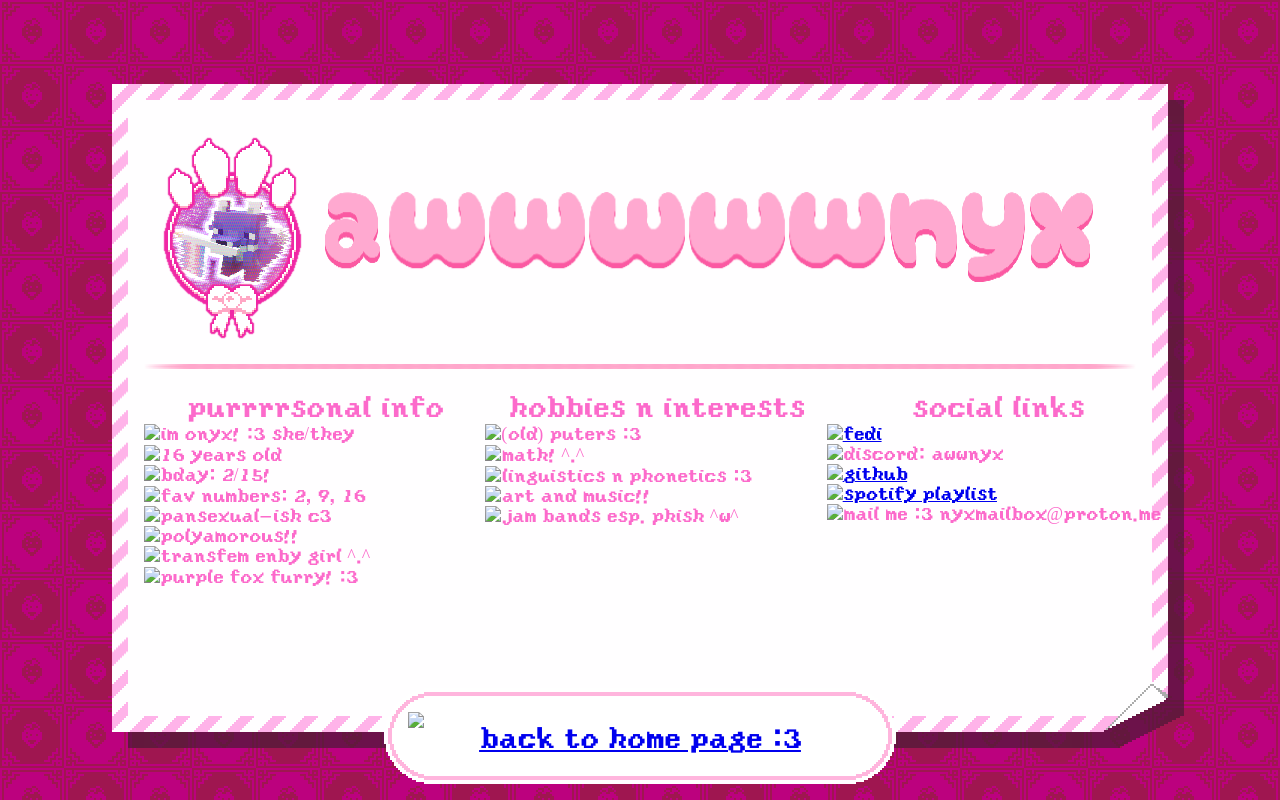
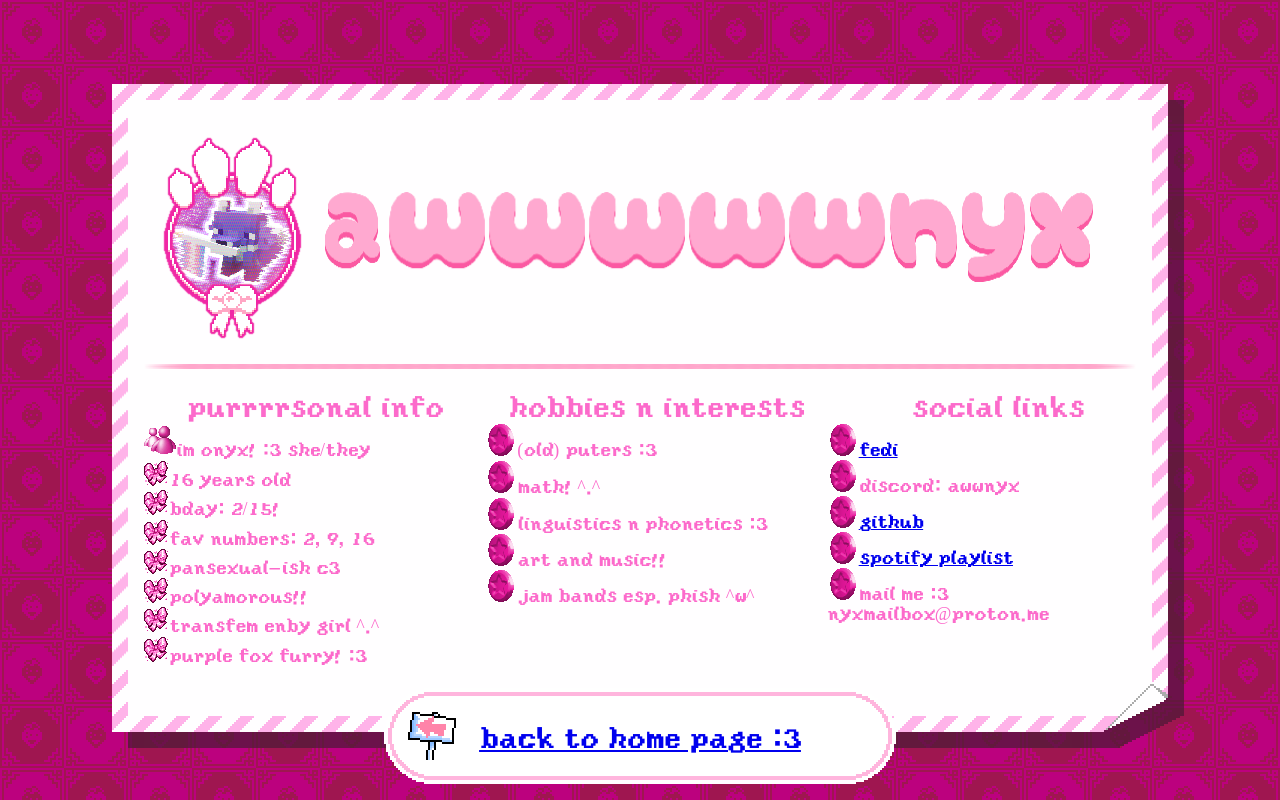
Before and after one commit to 0x0nyx98/nyxnet, a plain HTML site: page home/bio.html in a window 1280 px wide. Shown: the top 800 px of the page. Drawn offline with Linux system fonts and the light colour scheme; files whose address does not match are found by name.

Commit message:
small home page update / fix

```diff
--- a/home/bio.html
+++ b/home/bio.html
@@ -4,17 +4,14 @@
     <meta charset="UTF-8">
     <meta name="viewport" content="width=device-width, initial-scale=1.0">
     <title>about:nyx :3</title>
-    <!-- The style.css file allows you to change the look of your web pages.
-         If you include the next line in all your web pages, they will all share the same look.
-         This makes it easier to make new pages for your site. -->
-    <link href="/letter.css" rel="stylesheet" type="text/css" media="all">
+    <link href="letter.css" rel="stylesheet" type="text/css" media="all">
   </head>
   <body class="bg">
 
     <div id="flex-container">
       <div class="letter">
         <span style="display: inline-block; width: 100%;">
-          <img class="letter-charm" src='/home/asset/pfp-charm.png'>
+          <img class="letter-charm" src='/asset/pfp-charm.png'>
           <span class="letter-signature">
           </span>
         </span>
@@ -24,42 +21,42 @@
           <span class="letter-list-box">
             <div class="letter-list-title">purrrrsonal info</div>
             <div class="letter-list">
-              <img src='home/asset/icon/messenger-pink.png'>im onyx! :3 she/they<br>
-              <img src='home/asset/icon/ribbon-pink.png'>16 years old<br>
-              <img src='home/asset/icon/ribbon-pink.png'>bday: 2/15!<br>
-              <img src='home/asset/icon/ribbon-pink.png'>fav numbers: 2, 9, 16<br>
-              <img src='home/asset/icon/ribbon-pink.png'>pansexual-ish c3<br>
-              <img src='home/asset/icon/ribbon-pink.png'>polyamorous!!<br>
-              <img src='home/asset/icon/ribbon-pink.png'>transfem enby girl ^.^<br>
-              <img src='home/asset/icon/ribbon-pink.png'>purple fox furry! :3<br>
+              <img src='asset/icon/messenger-pink.png'>im onyx! :3 she/they<br>
+              <img src='asset/icon/ribbon-pink.png'>16 years old<br>
+              <img src='asset/icon/ribbon-pink.png'>bday: 2/15!<br>
+              <img src='asset/icon/ribbon-pink.png'>fav numbers: 2, 9, 16<br>
+              <img src='asset/icon/ribbon-pink.png'>pansexual-ish c3<br>
+              <img src='asset/icon/ribbon-pink.png'>polyamorous!!<br>
+              <img src='asset/icon/ribbon-pink.png'>transfem enby girl ^.^<br>
+              <img src='asset/icon/ribbon-pink.png'>purple fox furry! :3<br>
             </div>
           </span>
 
           <span class="letter-list-box">
             <div class="letter-list-title">hobbies n interests</div>
             <div class="letter-list">
-              <img src='home/asset/icon/pinkcoin.gif'>(old) puters :3<br>
-              <img src='home/asset/icon/pinkcoin.gif'>math! ^.^<br>
-              <img src='home/asset/icon/pinkcoin.gif'>linguistics n phonetics :3<br>
-              <img src='home/asset/icon/pinkcoin.gif'>art and music!!<br>
-              <img src='home/asset/icon/pinkcoin.gif'>jam bands esp. phish ^w^<br>
+              <img src='asset/icon/pinkcoin.gif'>(old) puters :3<br>
+              <img src='asset/icon/pinkcoin.gif'>math! ^.^<br>
+              <img src='asset/icon/pinkcoin.gif'>linguistics n phonetics :3<br>
+              <img src='asset/icon/pinkcoin.gif'>art and music!!<br>
+              <img src='asset/icon/pinkcoin.gif'>jam bands esp. phish ^w^<br>
             </div>
           </span>
 
           <span class="letter-list-box">
             <div class="letter-list-title">social links</div>
             <div class="letter-list">
-              <a href="https://blahaj.zone/@nyxposting"><img src='home/asset/icon/pinkcoin.gif'>fedi</a><br>
-              <img src='home/asset/icon/pinkcoin.gif'>discord: awwnyx<br>
-              <a href="https://github.com/0x0nyx98"><img src='home/asset/icon/pinkcoin.gif'>github</a><br>
-              <a href="https://open.spotify.com/playlist/4gqkdRi2MgYHi8TVWXAHZp"><img src='home/asset/icon/pinkcoin.gif'>spotify playlist</a><br>
-              <img src='home/asset/icon/pinkcoin.gif'>mail me :3 nyxmailbox@proton.me
+              <a href="https://blahaj.zone/@nyxposting"><img src='asset/icon/pinkcoin.gif'>fedi</a><br>
+              <img src='asset/icon/pinkcoin.gif'>discord: awwnyx<br>
+              <a href="https://github.com/0x0nyx98"><img src='asset/icon/pinkcoin.gif'>github</a><br>
+              <a href="https://open.spotify.com/playlist/4gqkdRi2MgYHi8TVWXAHZp"><img src='asset/icon/pinkcoin.gif'>spotify playlist</a><br>
+              <img src='asset/icon/pinkcoin.gif'>mail me :3 nyxmailbox@proton.me
             </div>
           </span>
         </div>
       </div>
       <span class="letter-backbutton">
-        <img style="float: left; padding:24px; margin-right:-96px" src='home/asset/back-sign.png'/>
+        <img style="float: left; padding:24px; margin-right:-96px" src='asset/back-sign.png'/>
         <p style="font-family: 'Yoster'; font-size: 28px; color: #fc6acb; padding-top: 8px"><a href="/home/">back to home page :3</a></p>
       </span>
     </div>
```
Also changed, not shown: home/index.html (+3 -2 lines).
